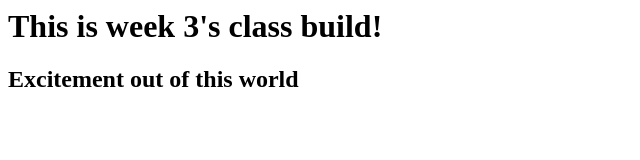
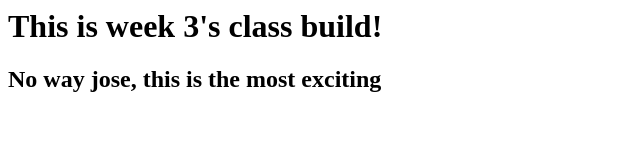
Before and after one commit to fatehrai/Week-3-Class-Build, a plain HTML site: page Index.html in a window 1280 px wide. Shown: the whole page, without its empty margins (0-640 px from the left). Drawn offline with Linux system fonts and the light colour scheme.

Commit message:
Updating index copy

```diff
--- a/Index.html
+++ b/Index.html
@@ -4,6 +4,6 @@
 	</head>
 	<body>
 		<h1> This is week 3's class build!</h1>
-		<h2> Excitement out of this world </h2>
+		<h2> No way jose, this is the most exciting </h2>
 	</body>
 </html>
```
